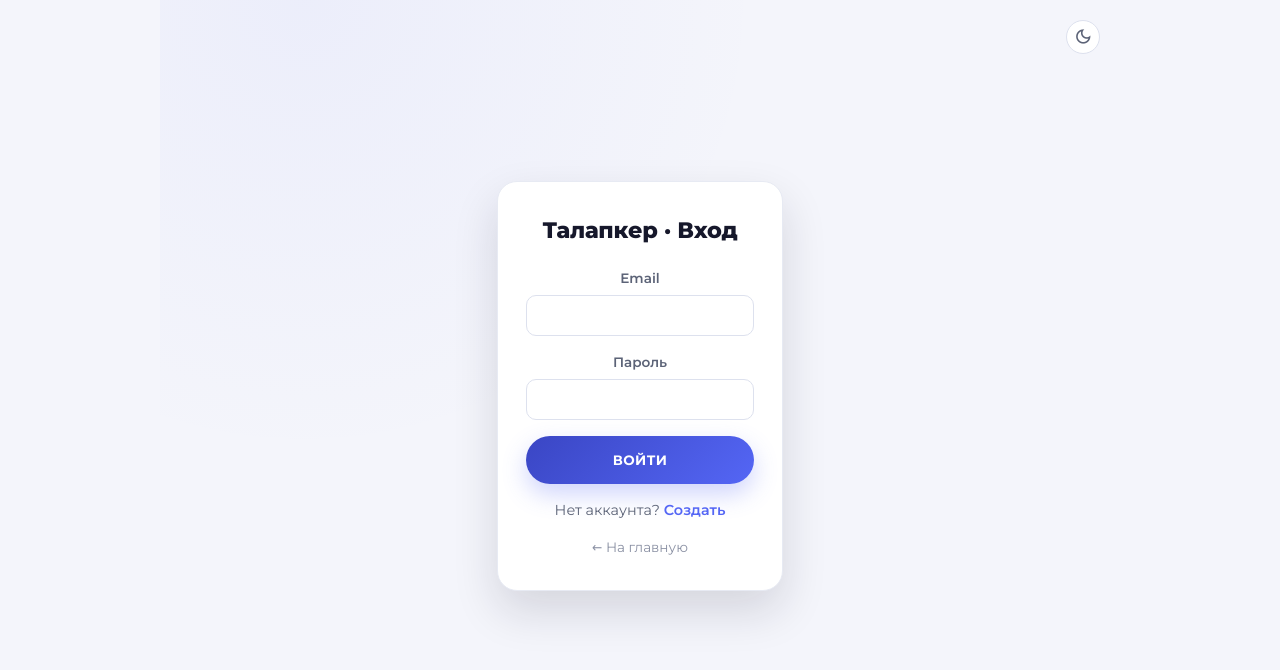
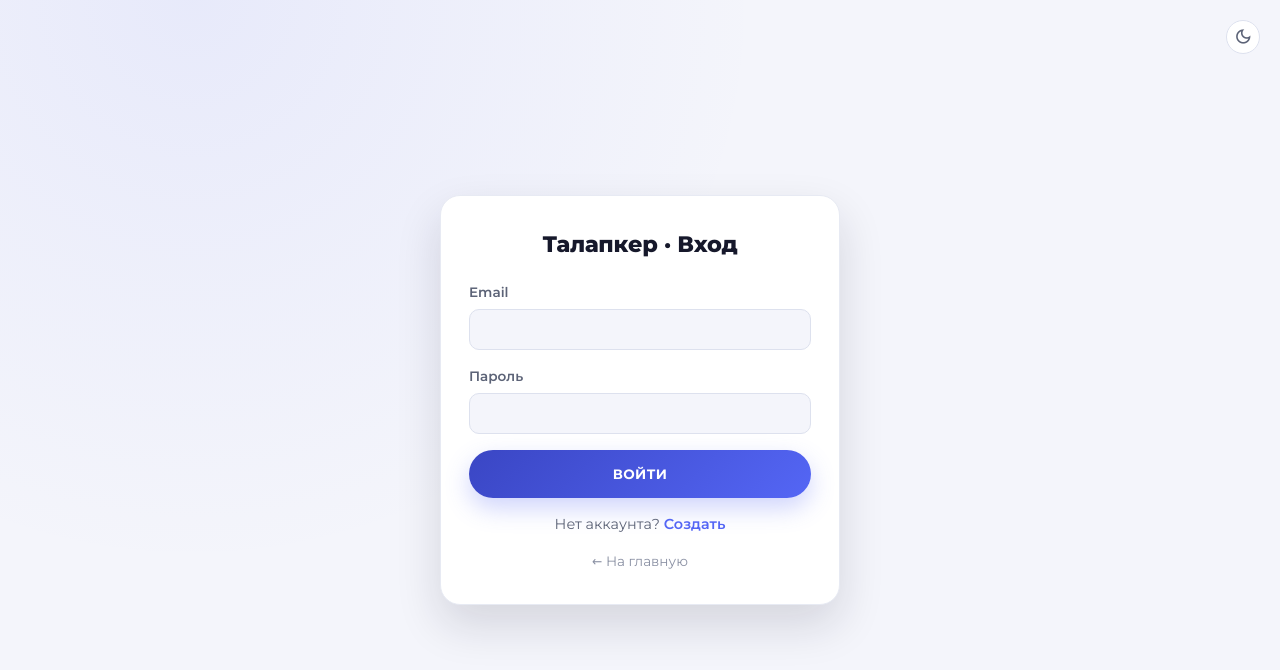
Before and after one commit to Sheri1333/prob, a React (Vite) app: page /login in a window 1280 px wide. Shown: the top 670 px of the page. Built offline with nearby package versions, Linux system fonts and the light colour scheme; no server answers.

Commit message:
Center the login card and seed the admin account.

```diff
--- a/src/pages/LoginPage.tsx
+++ b/src/pages/LoginPage.tsx
@@ -36,7 +36,7 @@ export function LoginPage() {
   }
 
   return (
-    <div className="page page--center auth-page">
+    <div className="auth-page">
       <div className="auth-page__toggle">
         <ThemeToggle />
       </div>
@@ -115,7 +115,7 @@ export function RegisterPage() {
   }
 
   return (
-    <div className="page page--center auth-page">
+    <div className="auth-page">
       <div className="auth-page__toggle">
         <ThemeToggle />
       </div>
--- a/src/styles/global.css
+++ b/src/styles/global.css
@@ -121,9 +121,10 @@ select {
 .page--center {
   min-height: 60vh;
   display: grid;
-  place-content: center;
+  place-items: center;
   gap: 1rem;
   text-align: center;
+}
 }
 
 .site-header {
@@ -1633,14 +1634,22 @@ span.landing-feature__icon {
 
 .auth-page {
   position: relative;
+  width: 100%;
+  max-width: none;
   min-height: 100vh;
-  background: radial-gradient(circle at 15% 0%, rgba(84, 102, 245, 0.05), transparent 40%);
+  margin: 0;
+  padding: 1.25rem;
+  display: flex;
+  align-items: center;
+  justify-content: center;
+  background: radial-gradient(circle at 15% 0%, rgba(84, 102, 245, 0.08), transparent 42%);
 }
 
 .auth-page__toggle {
-  position: absolute;
+  position: fixed;
   top: 1.25rem;
   right: 1.25rem;
+  z-index: 5;
 }
 
 .profile-head {
@@ -1778,6 +1787,7 @@ span.landing-feature__icon {
 .auth-card {
   position: relative;
   width: min(400px, 100%);
+  box-sizing: border-box;
   background: var(--white);
   border: 1px solid var(--border-soft);
   border-radius: var(--radius-lg);
@@ -1785,12 +1795,14 @@ span.landing-feature__icon {
   display: flex;
   flex-direction: column;
   gap: 1rem;
+  text-align: left;
   box-shadow: var(--shadow-lg);
 }
 
 .auth-card h1 {
   margin: 0 0 0.25rem;
   font-size: 1.4rem;
+  text-align: center;
 }
 
 .auth-card label {
@@ -1806,6 +1818,7 @@ span.landing-feature__icon {
   padding: 0.7rem 0.85rem;
   border: 1px solid var(--border);
   border-radius: var(--radius-sm);
+  background: var(--bg);
   font-size: 0.95rem;
   font-weight: 400;
   color: var(--text);
@@ -1873,6 +1886,7 @@ span.landing-feature__icon {
   margin: 0;
   font-size: 0.9rem;
   color: var(--text-muted);
+  text-align: center;
 }
 
 .auth-card__footer a {
@@ -1883,6 +1897,7 @@ span.landing-feature__icon {
 .auth-card__back {
   font-size: 0.85rem;
   color: var(--text-faint);
+  text-align: center;
 }
 
 .admin-page {
```
Also changed, not shown: 1 other file (tests, documents, lock files or other folders).
